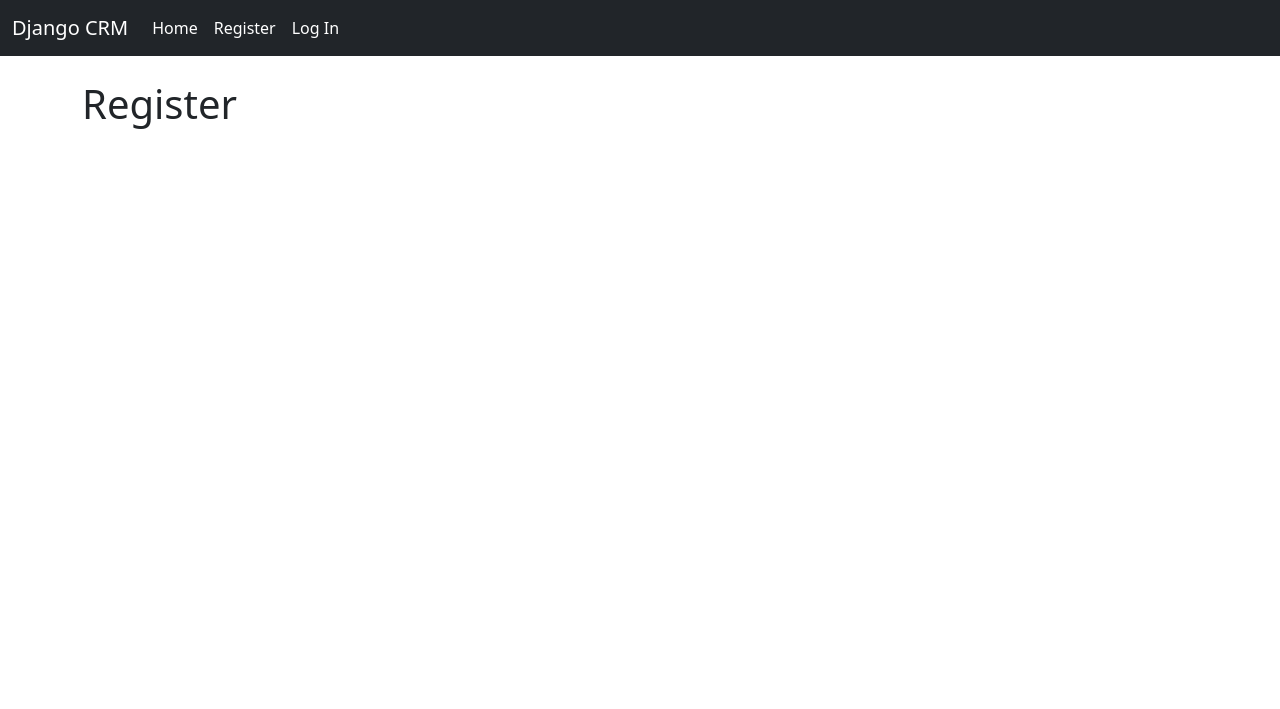
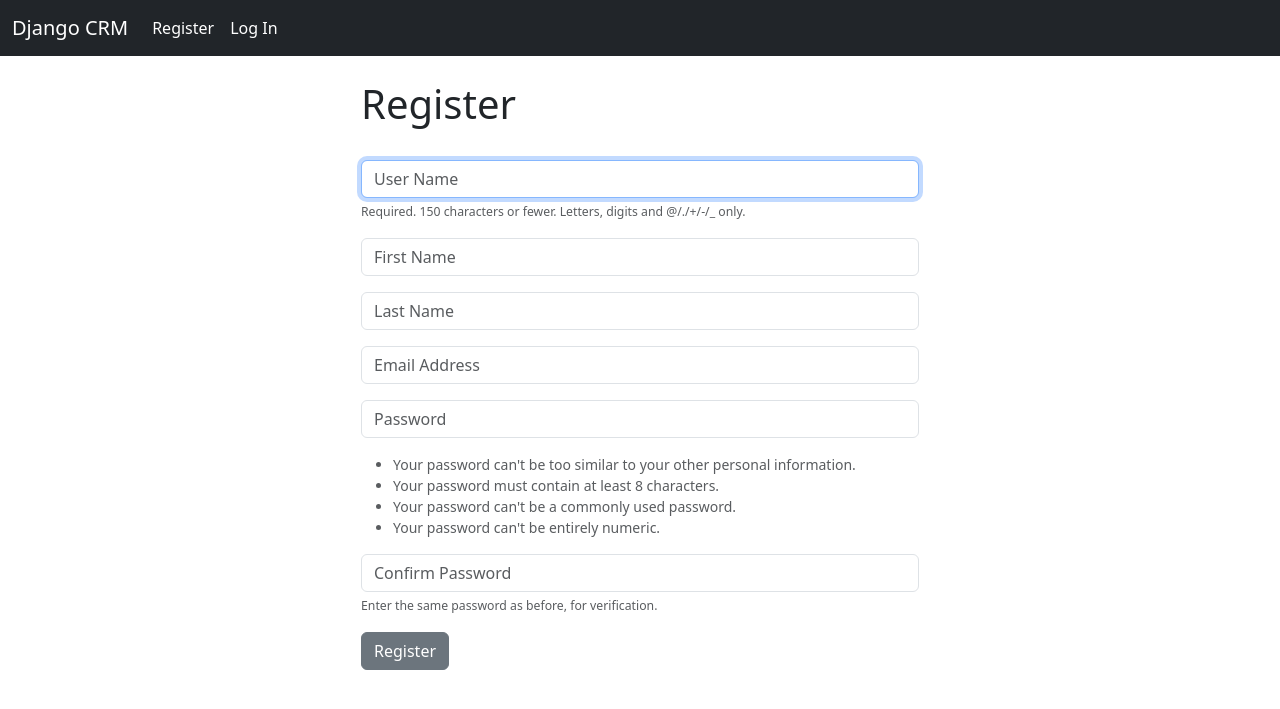
Before and after one commit to MouhamadKa/Django-CRM, a Django app: page /register/ in a window 1280 px wide. Shown: the top 709 px of the page. Run offline with Django 5.2, Linux system fonts and the light colour scheme.

Commit message:
Fix some bugs in the user managment process.

```diff
--- a/website/forms.py
+++ b/website/forms.py
@@ -1,6 +1,6 @@
 from django import forms
 from django.contrib.auth.forms import UserCreationForm
-from .models import User
+from django.contrib.auth.models import User
 
 
 class SignUpForm(UserCreationForm):
@@ -11,3 +11,21 @@ class SignUpForm(UserCreationForm):
     class Meta:
         model = User
         fields = ('username', 'first_name', 'last_name', 'email', 'password1', 'password2')
+
+    def __init__(self, *args, **kwargs):
+        super(SignUpForm, self).__init__(*args, **kwargs)
+
+        self.fields['username'].widget.attrs['class'] = 'form-control'
+        self.fields['username'].widget.attrs['placeholder'] = 'User Name'
+        self.fields['username'].label = ''
+        self.fields['username'].help_text = '<span class="form-text text-muted"><small>Required. 150 characters or fewer. Letters, digits and @/./+/-/_ only.</small></span>'
+
+        self.fields['password1'].widget.attrs['class'] = 'form-control'
+        self.fields['password1'].widget.attrs['placeholder'] = 'Password'
+        self.fields['password1'].label = ''
+        self.fields['password1'].help_text = '<ul class="form-text text-muted small"><li>Your password can\'t be too similar to your other personal information.</li><li>Your password must contain at least 8 characters.</li><li>Your password can\'t be a commonly used password.</li><li>Your password can\'t be entirely numeric.</li></ul>'
+
+        self.fields['password2'].widget.attrs['class'] = 'form-control'
+        self.fields['password2'].widget.attrs['placeholder'] = 'Confirm Password'
+        self.fields['password2'].label = ''
+        self.fields['password2'].help_text = '<span class="form-text text-muted"><small>Enter the same password as before, for verification.</small></span>'
--- a/website/models.py
+++ b/website/models.py
@@ -1,8 +1,4 @@
 from django.db import models
-from django.contrib.auth.models import User
+
 
 # Create your models here.
-
-class User(User):
-    USERNAME_FIELD = 'email'
-    REQUIRED_FIELDS = []
--- a/website/templates/home.html
+++ b/website/templates/home.html
@@ -6,7 +6,7 @@
    <div  class="col-md-6 offset-md-3">
 
       {% if user.is_authenticated %}
-
+         <h1>Hello {{user.first_name}}</h1>
       {% else %}
 
          <h1>Login</h1>
@@ -15,7 +15,7 @@
          <form action="{% url 'home' %}" method="POST">
             {% csrf_token %}
             <div class="mb-3">
-               <input type="email" class="form-control", name="email" placeholder="Email" required>
+               <input type="text" class="form-control", name="username" placeholder="username" required>
             </div>
             <div class="mb-3">
                <input type="password" class="form-control", name="password" placeholder="Password" required>
--- a/website/templates/navbar.html
+++ b/website/templates/navbar.html
@@ -6,10 +6,6 @@
     </button>
     <div class="collapse navbar-collapse" id="navbarSupportedContent">
       <ul class="navbar-nav me-auto mb-2 mb-lg-0">
-        <li class="nav-item">
-          <a class="nav-link active" aria-current="page" href="{% url 'home' %}">Home</a>
-        </li>
-
 
         {% if user.is_authenticated %}
             <li class="nav-item">
--- a/website/templates/register.html
+++ b/website/templates/register.html
@@ -2,5 +2,28 @@
 
 
 {% block content %}
-    <h1>Register</h1>
+   <div  class="col-md-6 offset-md-3">
+        <h1>Register</h1>
+        <br>
+
+        <form action="" method="POST">
+            {% csrf_token %}
+
+            {% if form.errors %}
+                <div class="alert alert-warning alert-dismissible fade show" role="alert">
+                Your Form Has Errors
+                {% for field in form %}
+                    {% if field.errors %}
+                        {{ field.errors }}
+                    {% endif %}
+                {% endfor %}
+                <button type="button" class="btn-close" data-bs-dismiss="alert" aria-label="Close"></button>
+                </div>
+            {% endif %}
+
+            {{form.as_p}}
+            <button type="submit" class="btn btn-secondary">Register</button>
+         </form>
+
+   </div>
 {% endblock content %}
--- a/website/views.py
+++ b/website/views.py
@@ -1,8 +1,9 @@
 from django.shortcuts import render, redirect
 from django.contrib.auth import authenticate, login, logout
 from django.contrib.auth.decorators import login_required
-
 from django.contrib import messages
+from .forms import SignUpForm
+from django.contrib.auth.models import User
 
 # Create your views here.
 
@@ -10,10 +11,11 @@ from django.contrib import messages
 
 def home(request):
     if request.method == 'POST':
-        email = request.POST['email']
+        username = request.POST['username']
         password = request.POST['password']
+        print(username, password)
 
-        user = authenticate(request, email=email, password=password)
+        user = authenticate(username=username, password=password)
         if user:
             login(request, user)
             messages.success(request, "You are logged in!")
@@ -32,4 +34,19 @@ def logout_user(request):
 
 
 def register_user(request):
-    return render(request, 'register.html', {})
+	if request.method == 'POST':
+		form = SignUpForm(request.POST)
+		if form.is_valid():
+			form.save()
+			# Authenticate and login
+			username = form.cleaned_data['username']
+			password = form.cleaned_data['password1']
+			user = authenticate(username=username, password=password)
+			login(request, user)
+			messages.success(request, "You Have Successfully Registered! Welcome!")
+			return redirect('home')
+	else:
+		form = SignUpForm()
+		return render(request, 'register.html', {'form':form})
+
+	return render(request, 'register.html', {'form':form})
```
Also changed, not shown: website/migrations/0001_initial.py (added).
